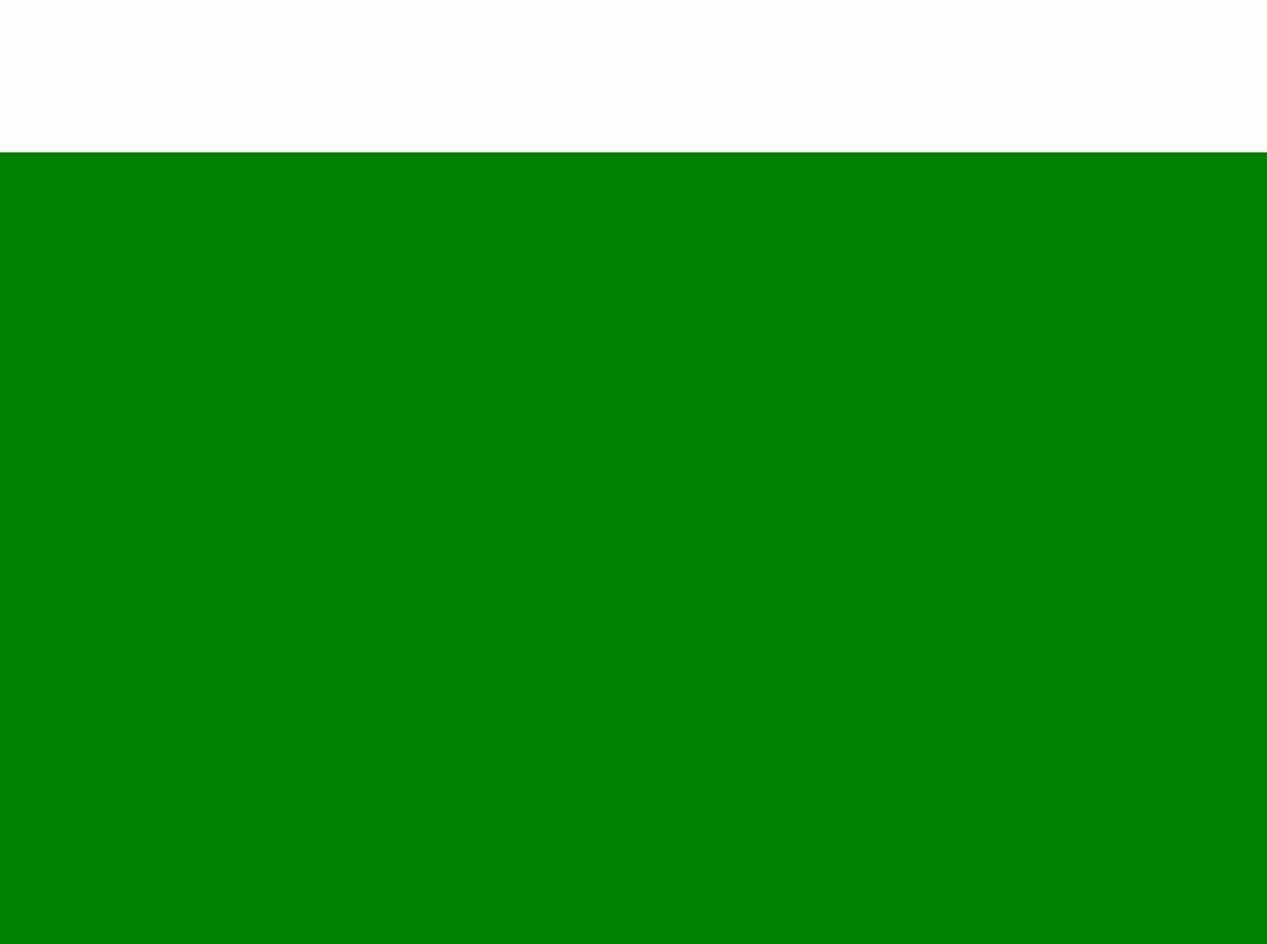
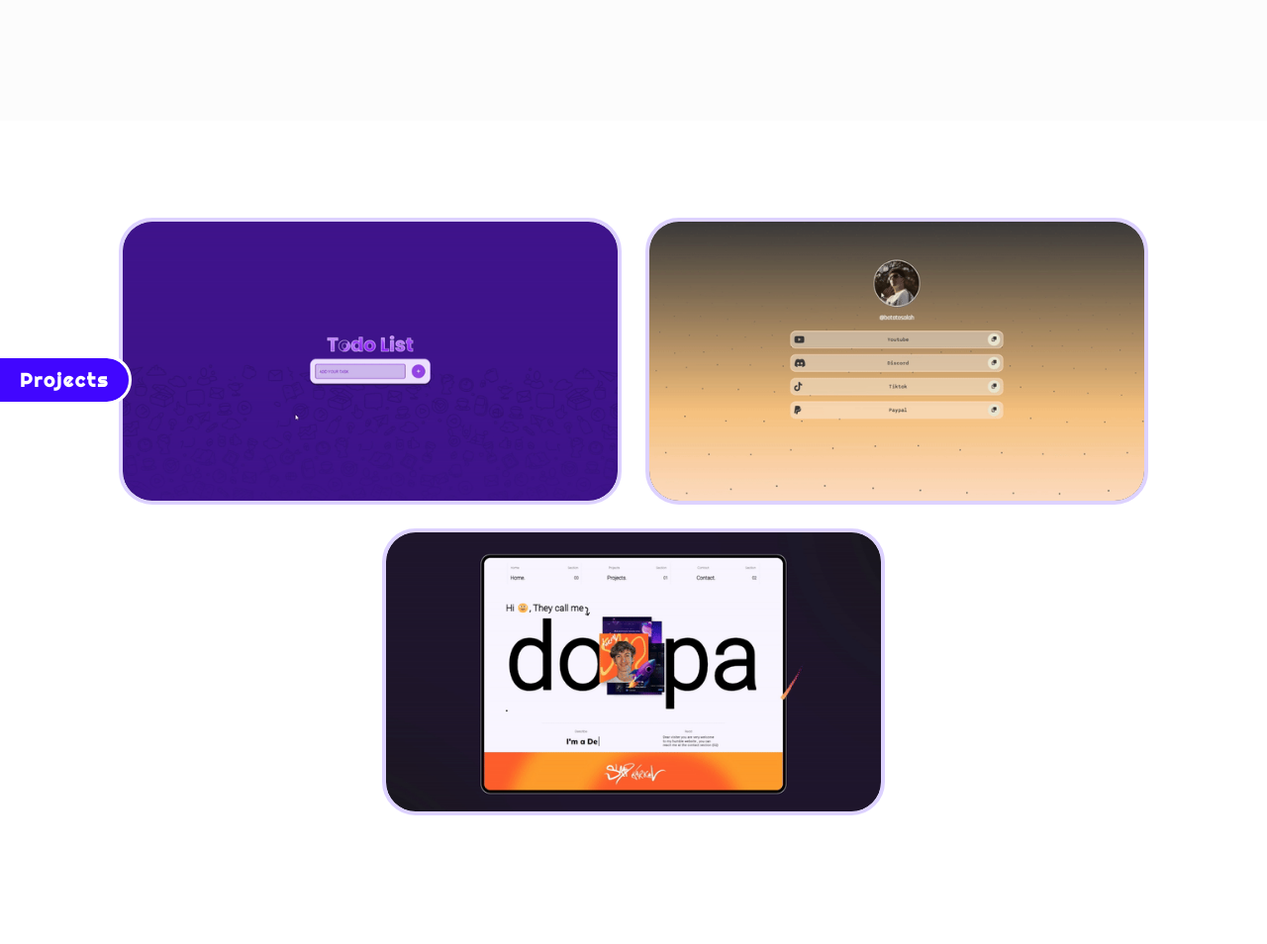
Before and after one commit to Elmostafa01/CODSOFT, a plain HTML site: page Level-1/Task_1_PORTFOLIO/index.html in a window 1280 px wide. Shown: the part 2320-3274 px from the top of the page at 99% size. After the commit the page ends 3242 px from the top, so only its background shows below. Drawn offline with Linux system fonts and the light colour scheme; a web font is replaced by a local one.

Commit message:
project section

```diff
--- a/Level-1/Task_1_PORTFOLIO/index.html
+++ b/Level-1/Task_1_PORTFOLIO/index.html
@@ -36,10 +36,10 @@
                     <a href="#skills">Skills</a>
                 </li>
                 <li class="link">
-                    <a href="#">Projects</a>
+                    <a href="#projects">Projects</a>
                 </li>
                 <li class="link">
-                    <a href="#">Contact</a>
+                    <a href="#contact">Contact</a>
                 </li>
                 <li class="link">
                     <button class="btn" href="#">Resume</button>
@@ -99,67 +99,114 @@
                 <div class="card">
                       <span>html</span>
                   <div class="card-img">
-                    <img src="/images/icons/html.svg"  alt=""/>
+                    <img src="/images/icons/html.svg"  alt="html"/>
                   </div>
                 </div>
                   <div class="card">
                       <span>css</span>
                   <div class="card-img">
-                    <img src="/images/icons/css.svg" alt=""/>
+                    <img src="/images/icons/css.svg" alt="css"/>
                   </div>
                 </div>
                   <div class="card">
                       <span>sass</span>
                   <div class="card-img">
-                    <img src="/images/icons/sass.svg" alt=""/>
+                    <img src="/images/icons/sass.svg" alt="sass"/>
                   </div>
                 </div>
                   <div class="card">
                       <span>javascript</span>
                   <div class="card-img">
-                    <img src="/images/icons/js.svg" alt=""/>
+                    <img src="/images/icons/js.svg" alt="javascript"/>
                   </div>
                 </div>
                   <div class="card">
                       <span>react</span>
                   <div class="card-img">
-                    <img src="/images/icons/react.svg" alt=""/>
+                    <img src="/images/icons/react.svg" alt="react"/>
                   </div>
                 </div>
                   <div class="card">
                       <span>bootstrap</span>
                   <div class="card-img">
-                    <img src="/images/icons/bootstrap.svg" alt=""/>
+                    <img src="/images/icons/bootstrap.svg" alt="bootstrap"/>
                   </div>
                 </div>
                   <div class="card">
                       <span>tailwind</span>
                   <div class="card-img">
-                    <img src="/images/icons/tailwind.svg" alt=""/>
+                    <img src="/images/icons/tailwind.svg" alt="tailwind"/>
                   </div>
                 </div>
                   <div class="card">
                       <span>gsap</span>
                   <div class="card-img gsap">
-                    <img src="/images/icons/gsap.png" alt=""/>
+                    <img src="/images/icons/gsap.png" alt="greenscock"/>
                   </div>
                 </div>
                   <div class="card">
                       <span>figma</span>
                   <div class="card-img">
-                    <img src="/images/icons/figma.svg" alt=""/>
+                    <img src="/images/icons/figma.svg" alt="figma"/>
                   </div>
                 </div>
                   <div class="card">
                       <span>git</span>
                   <div class="card-img">
-                    <img src="/images/icons/github.svg" alt=""/>
+                    <img src="/images/icons/git.svg" alt="git"/>
                   </div>
                 </div>
                 </div>
         </div>
     </section>
-    <section class="projects-section" id="projects"></section>
+    <section class="projects-section" id="projects">
+        <div class="section-title">
+            <h1>Projects</h1>
+        </div>
+        <div class="projects-wrapper">
+            <div class="projects">
+                <div class="project">
+                    <img class="cover" src="/images/gifs/todo.gif" alt="">
+                    <div class="content-hover">
+                        <div class="project__link">
+                            <a href="">
+                                <img src="/images/icons/github.svg" alt="icon">
+                            </a>
+                        </div>
+                        <div class="project__content">
+                            <p>Todo list to Simplify task management with HTML/CSS/JS. Edit, mark tasks complete</p>
+                        </div>
+                    </div>
+                </div>
+                <div class="project">
+                    <img class="cover" src="/images/gifs/linktree.gif" alt="">
+                    <div class="content-hover">
+                        <div class="project__link">
+                            <a href="">
+                                <img src="/images/icons/github.svg" alt="icon">
+                            </a>
+                        </div>
+                        <div class="project__content">
+                            <p>Linktree: HTML/CSS/JS. Customizable, responsive links + sharing Links ability</p>
+                        </div>
+                    </div>
+                </div>
+                <div class="project">
+                    <img class="cover" src="/images/gifs/creative.gif" alt="icon">
+                    <div class="content-hover">
+                        <div class="project__link">
+                            <a href="">
+                                <img src="/images/icons/github.svg" alt="">
+                            </a>
+                        </div>
+                        <div class="project__content">
+                            <p>Creative portfolio with vanilla HTML/CSS/JS i tried to cop from Awwwards website</p>
+                        </div>
+                    </div>
+                </div>
+            </div>
+        </div>
+    </section>
     <section class="contact-section" id="contact"></section>
 </body>
 </html>
--- a/Level-1/Task_1_PORTFOLIO/style.css
+++ b/Level-1/Task_1_PORTFOLIO/style.css
@@ -487,15 +487,14 @@ nav {
 }
 /*********SKILLS-SECTION**********/
 .skills-section {
-    background: var(--white-400);
+    position: relative;
     width: 100vw;
     min-height: 100vh;
-    /*display: flex;
+    padding: 1rem 4rem;
+    background: var(--white-400);
+    display: flex;
     align-items: center;
-    justify-content: center;*/
-    padding: 1rem 4rem;
-    position: relative;
-    /*border: 3px solid red;*/
+    justify-content: center;
 }
 
 .skills-wrapper {
@@ -504,7 +503,7 @@ nav {
 }
 
 .skills__header  {
-    margin-top: 6rem;
+    margin-top: 4rem;
     background-clip: text;
     background-repeat: no-repeat;
     background-size: 0% 100%;
@@ -522,7 +521,7 @@ nav {
     text-align: center;
     line-height: 3.5rem;
     font-family: var(--poppins);
-    font-weight: 600;
+    font-weight: 400;
     font-size: clamp(1rem ,1.5rem, 3vw);
 }
 
@@ -539,7 +538,8 @@ nav {
     animation-timeline: view();
     animation-range: entry;
     opacity: 0;
-    transform: translateY(100%);
+    transform: translateY(50%);
+    filter: blur(5px);
   }
 
 .card-container .card {
@@ -559,13 +559,18 @@ nav {
     left: 35%;
 }
 
+.card .span-holder {
+    display: flex;
+}
+
 .card span {
+    pointer-events: none;
     position: absolute;
     z-index: 104;
+    left: 0;
     font-family: var(--days);
     font-size: clamp(3rem ,5rem , 6vw);
     text-transform: uppercase;
-    left: 0;
     letter-spacing: 2px;
     -webkit-text-stroke: 0.05rem var(--violet-c);
     color: transparent;
@@ -589,16 +594,121 @@ nav {
     width: 100%;
     height: 100%;
     filter: invert(1);
+    cursor: pointer;
 }
 
 
 /*********Projects-SECTION**********/
 .projects-section {
-    background: green;
     width: 100vw;
     min-height: 100vh;
-    padding: 1rem 4rem;
+    padding: 4rem 4rem;
     position: relative;
+    display: flex;
+    align-items: center;
+    justify-content: center;
+}
+
+.projects-wrapper {
+    margin-inline: auto;
+    max-width: 1400px;
+}
+
+.projects {
+    padding: 1rem;
+    margin: auto;
+    display: flex;
+    gap: 2rem;
+    flex-wrap: wrap;
+    align-items: center;
+    justify-content: center;
+}
+
+.projects .project {
+    background: #000;
+    display: flex;
+    flex-direction: column;
+    flex: 1 100%;
+    position: relative;
+    width: 100%;
+    min-width: 300px;
+    max-width: 500px;
+    border-radius: 30px;
+    overflow: hidden;
+    box-sizing: border-box;
+    transition: .5s all;
+    outline: var(--violet-100) 4px solid;
+}
+
+.project:hover {
+    transition: .5 all;
+    border-radius: 30px;
+}
+
+.project:hover .cover {
+    transition: .5s all;
+    filter: grayscale(1) blur(2px);
+}
+
+
+.project .cover {
+    background-position: center;
+    object-fit: cover;
+    background-size: cover;
+    width: 100%;
+    height: 100%;
+    transition: .5s all;
+}
+
+.project:hover .content-hover {
+    transition: .5s all;
+    transform: translateY(0);
+}
+
+.content-hover {
+    transition: .5s all;
+    background: linear-gradient(to top, var(--violet-c) 10% 10%, transparent 100%);
+    display: flex;
+    align-items: center;
+    justify-content: center;
+    flex-direction: column;
+    position: absolute;
+    height: 70%;
+    bottom: 0;
+    transform-origin: bottom;
+    transform: translateY(100%);
+}
+
+.content-hover .project__content {
+    text-align: center;
+    text-wrap: center;
+    padding: 10px;
+}
+
+.content-hover .project__content p {
+    font-size: 1rem;
+    font-family: var(--poppins);
+    color: var(--white-100);
+}
+
+.project__link {
+    max-width: 40px;
+    background: var(--white-100);
+    padding: 5px;
+    border-radius: 50%;
+}
+
+.project__link a {
+    display: flex;
+    align-items: center;
+    justify-content: center;
+    cursor: pointer;
+    text-decoration: none;
+}
+
+.project__link a img {
+    width: 100%;
+    height: 100%;
 }
 
 /*Animations*/
@@ -606,6 +716,7 @@ nav {
     to {
         opacity: 1;
         transform: translateY(0);
+        filter: blur(0);
     }
 }
 @keyframes scroll-watching {
@@ -684,6 +795,7 @@ nav {
     .card {
       flex-basis: 40%; /* Two cards per row */
     }
+
   }
 
 @media (max-width: 480px) {
@@ -754,7 +866,9 @@ nav {
     }
     ::-webkit-scrollbar-thumb {
         display: none;
-
+    }
+    .skills__header p {
+        font-weight: 600;
     }
 }
 @media  (max-width: 1300px) {
```
Also changed, not shown: Level-1/Task_1_PORTFOLIO/images/gifs/creative.gif (added), Level-1/Task_1_PORTFOLIO/images/gifs/linktree.gif (added), Level-1/Task_1_PORTFOLIO/images/gifs/todo.gif (added), Level-1/Task_1_PORTFOLIO/images/icons/git.svg (added).
